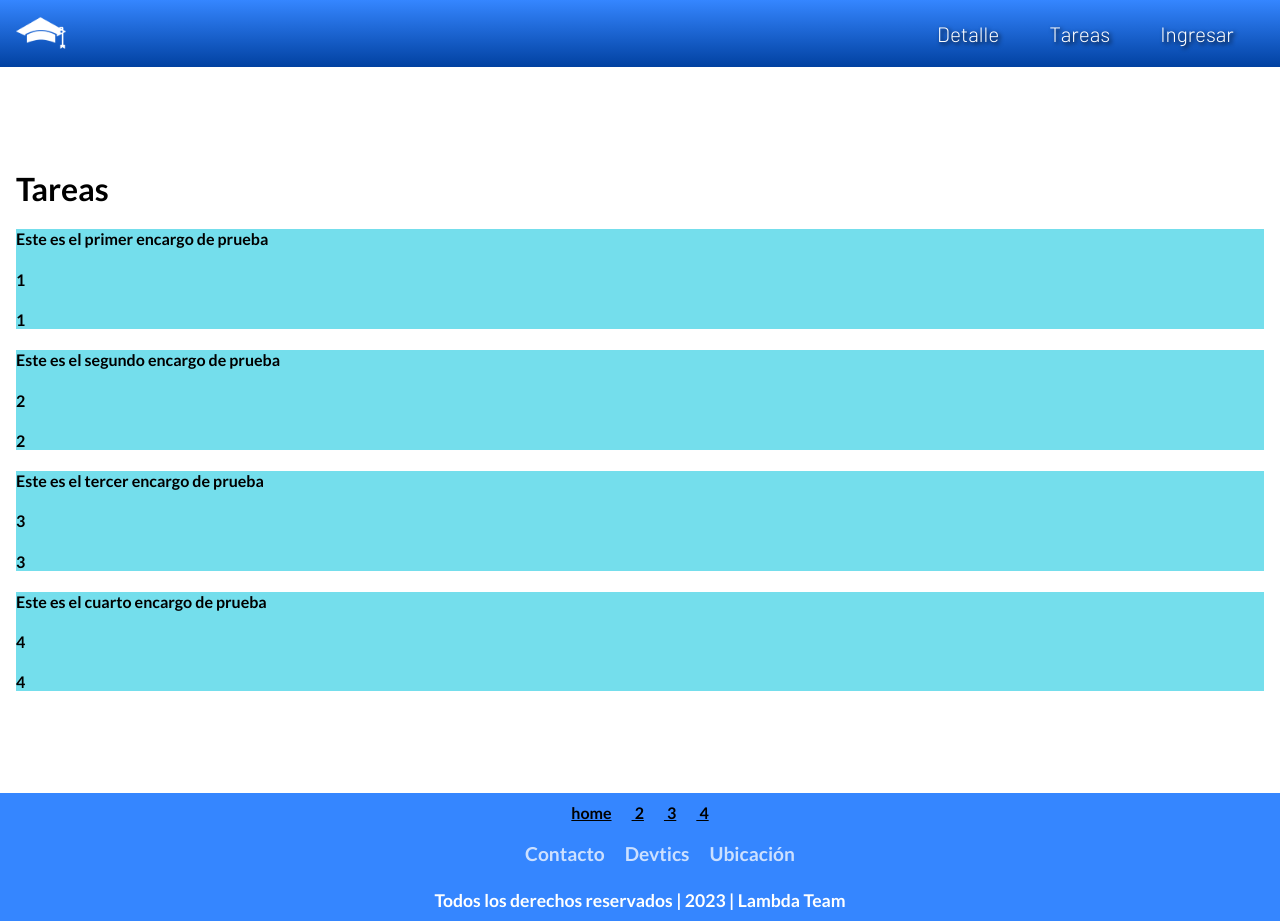
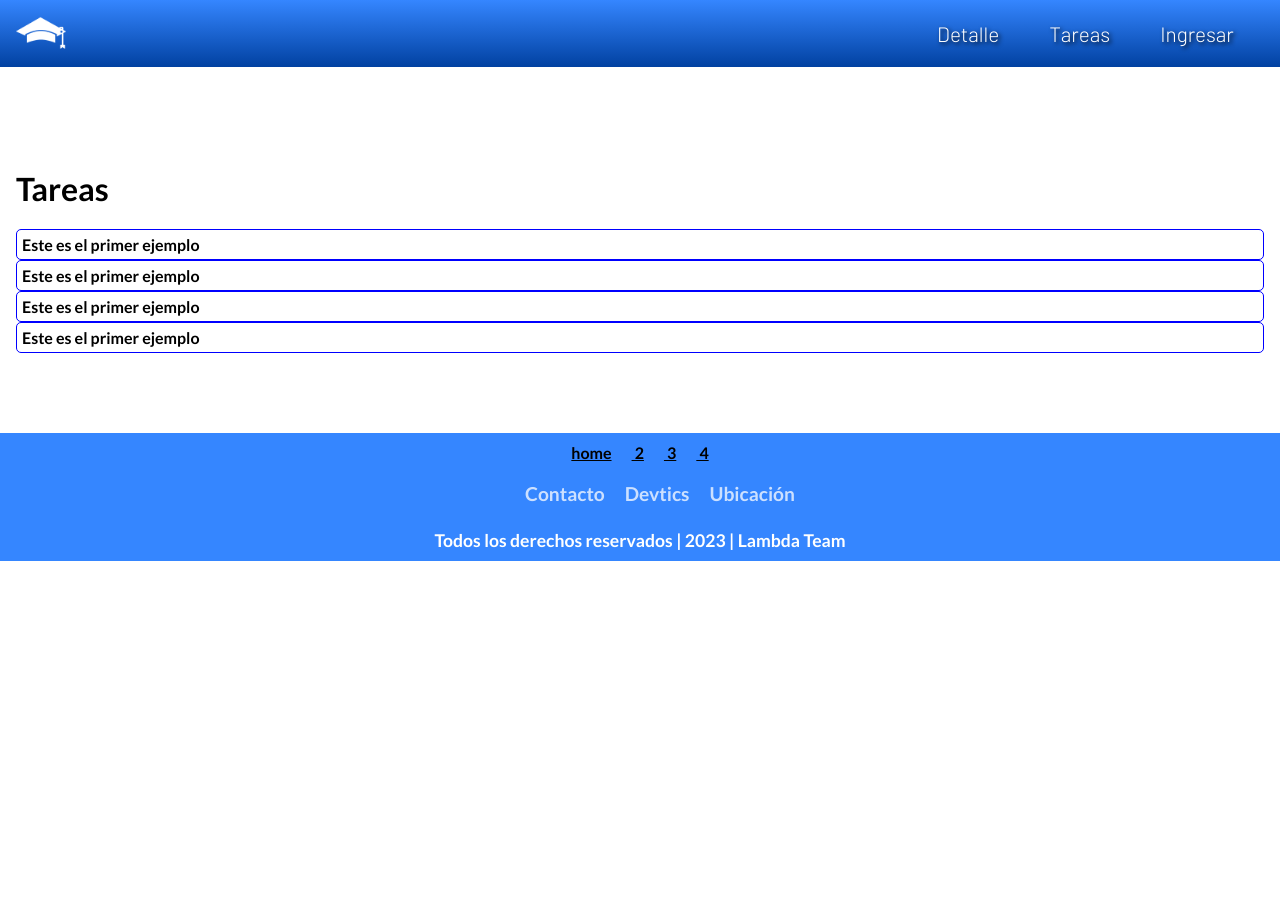
Before and after one commit to arielAayala/TaskManager, a Next.js app: page /tareas in a window 1280 px wide. After the commit the page ends 800 px from the top, so only its background shows below. Built offline with nearby package versions, Linux system fonts and the light colour scheme.

Commit message:
tareas y encargo

```diff
--- a/src/app/tareas/page.tsx
+++ b/src/app/tareas/page.tsx
@@ -18,6 +18,7 @@ function Tareas() {
 								idEncargo={i.idEncargo}
 								idUsuarioCreador={i.idUsuarioCreador}
 								descripcionEncargo={i.descripcionEncargo}
+								tituloEncargo={i.tituloEncargo}
 							></Encargo>
 						);
 					})}
--- a/src/components/encargo/encargo.module.css
+++ b/src/components/encargo/encargo.module.css
@@ -1,3 +1,11 @@
-.container{
-    background-color:rgb(116, 222, 236);
+.container {
+	background-color: transparent;
+	margin: 0;
+	cursor: pointer;
+	border-radius: 5px;
+	border: 1px solid blue;
+	padding: 5px;
 }
+.container h4 {
+	margin: 0;
+}
--- a/src/components/encargo/encargo.tsx
+++ b/src/components/encargo/encargo.tsx
@@ -1,17 +1,26 @@
-import React from "react";
+"use client";
+
+import React, { useState } from "react";
 import { Encargo } from "./encargo.models";
 import style from "./encargo.module.css";
 
 function Encargo(props: Encargo) {
+	const [ocultar, setOcultar] = useState(false);
+
 	const clickHandle = () => {
-		console.log("estoy tilteadisimo");
+		setOcultar(!ocultar);
 	};
-
 	return (
 		<div className={style.container} onClick={clickHandle}>
-			<h4> {props.descripcionEncargo} </h4>
-			<h4> {props.idUsuarioCreador} </h4>
-			<h4> {props.idEncargo} </h4>
+			<h4> {props.tituloEncargo} </h4>
+			{ocultar ? ( // ?==if ocultar()
+				<div>
+					<h4> {props.descripcionEncargo} </h4>
+					<h4> {props.idUsuarioCreador} </h4>
+					<h4> {props.idEncargo} </h4>
+				</div>
+			) : null}
+			{/* despues de los ":" va lo que pasa si la condicion es falsa */}
 		</div>
 	);
 }
--- a/src/utils/encargo.ts
+++ b/src/utils/encargo.ts
@@ -1,42 +1,51 @@
-let lstencargo = [{
-    "idEncargo":1,
-    "idUsuarioCreador":1,
-    "idIntitucion":1,
-    "idEstado":1,
-    "idTipo":1,
-    "idUsuarioResponsable":1,
-    "fechaCierreEncargo":Date,
-    "descripcionEncargo":"Este es el primer encargo de prueba",
-    "fechaCreacionEncargo":Date,
-},{
-    "idEncargo":2,
-    "idUsuarioCreador":2,
-    "idIntitucion":2,
-    "idEstado":2,
-    "idTipo":2,
-    "idUsuarioResponsable":2,
-    "fechaCierreEncargo":Date,
-    "descripcionEncargo":"Este es el segundo encargo de prueba",
-    "fechaCreacionEncargo":Date,
-},{
-    "idEncargo":3,
-    "idUsuarioCreador":3,
-    "idIntitucion":3,
-    "idEstado":3,
-    "idTipo":3,
-    "idUsuarioResponsable":3,
-    "fechaCierreEncargo":Date,
-    "descripcionEncargo":"Este es el tercer encargo de prueba",
-    "fechaCreacionEncargo":Date,
-},{
-    "idEncargo":4,
-    "idUsuarioCreador":4,
-    "idIntitucion":4,
-    "idEstado":4,
-    "idTipo":4,
-    "idUsuarioResponsable":4,
-    "fechaCierreEncargo":Date,
-    "descripcionEncargo":"Este es el cuarto encargo de prueba",
-    "fechaCreacionEncargo":Date,
-},]
-export {lstencargo}
+let lstencargo = [
+	{
+		idEncargo: 1,
+		tituloEncargo: "Este es el primer ejemplo",
+		idUsuarioCreador: 1,
+		idIntitucion: 1,
+		idEstado: 1,
+		idTipo: 1,
+		idUsuarioResponsable: 1,
+		fechaCierreEncargo: Date,
+		descripcionEncargo: "Este es el primer encargo de prueba",
+		fechaCreacionEncargo: Date,
+	},
+	{
+		idEncargo: 2,
+		tituloEncargo: "Este es el primer ejemplo",
+		idUsuarioCreador: 2,
+		idIntitucion: 2,
+		idEstado: 2,
+		idTipo: 2,
+		idUsuarioResponsable: 2,
+		fechaCierreEncargo: Date,
+		descripcionEncargo: "Este es el segundo encargo de prueba",
+		fechaCreacionEncargo: Date,
+	},
+	{
+		idEncargo: 3,
+		tituloEncargo: "Este es el primer ejemplo",
+		idUsuarioCreador: 3,
+		idIntitucion: 3,
+		idEstado: 3,
+		idTipo: 3,
+		idUsuarioResponsable: 3,
+		fechaCierreEncargo: Date,
+		descripcionEncargo: "Este es el tercer encargo de prueba",
+		fechaCreacionEncargo: Date,
+	},
+	{
+		idEncargo: 4,
+		tituloEncargo: "Este es el primer ejemplo",
+		idUsuarioCreador: 4,
+		idIntitucion: 4,
+		idEstado: 4,
+		idTipo: 4,
+		idUsuarioResponsable: 4,
+		fechaCierreEncargo: Date,
+		descripcionEncargo: "Este es el cuarto encargo de prueba",
+		fechaCreacionEncargo: Date,
+	},
+];
+export { lstencargo };
```
